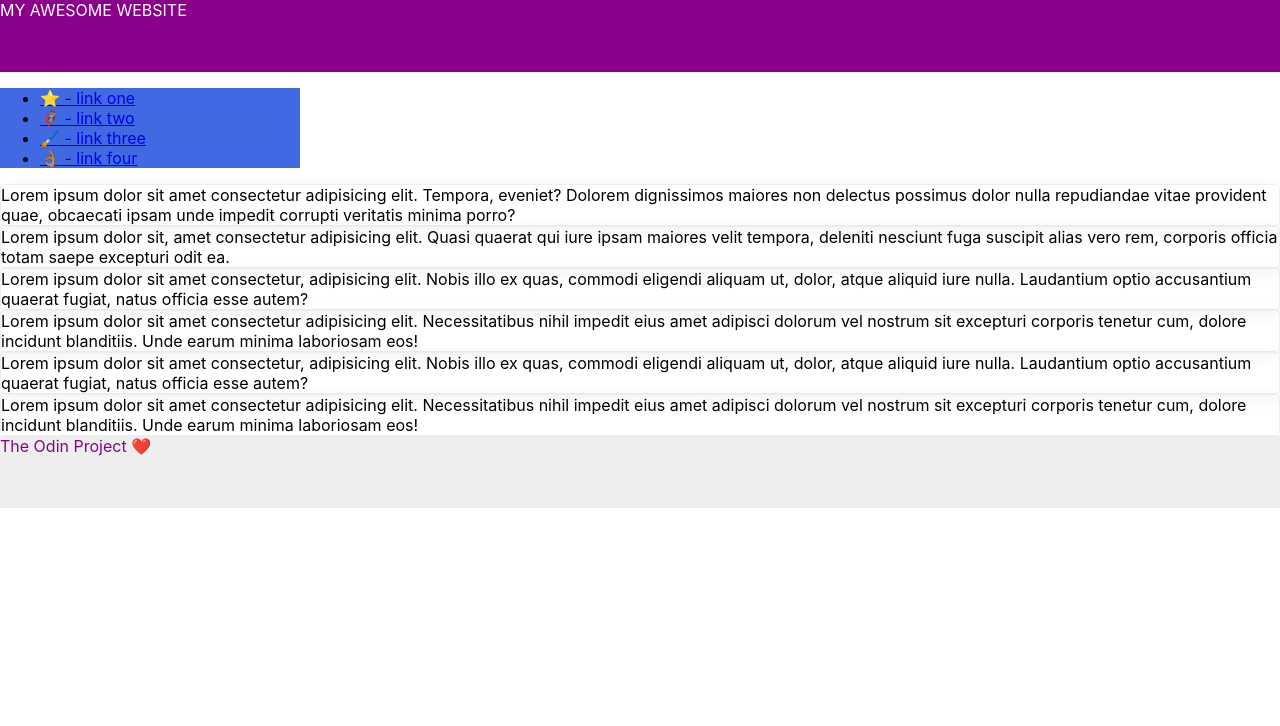
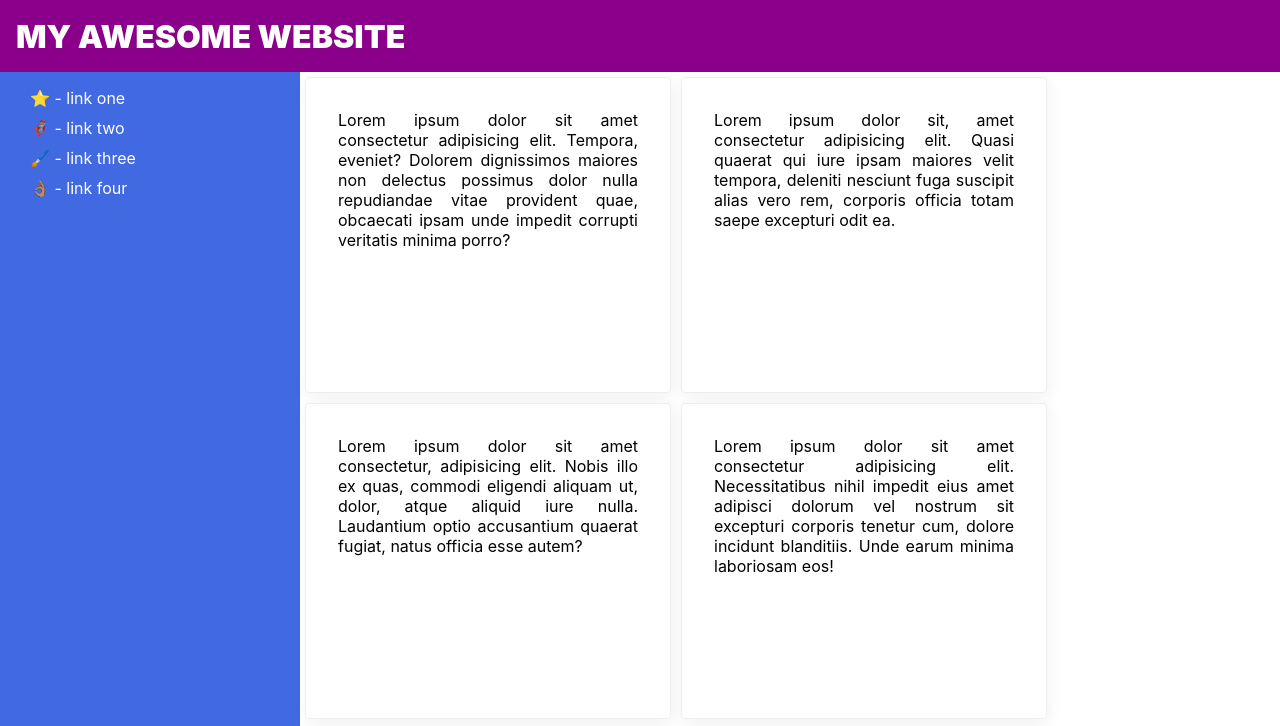
Before and after one commit to manuel7488navas/Code, a plain HTML site: page ODIN/flex/flex-layout-2/index.html in a window 1280 px wide. Shown: the top 726 px of the page. Drawn offline with Linux system fonts and the light colour scheme.

Commit message:
Ejercicio flex-layout-2, de flex, de The Odin Proyect realizado correctamente.

```diff
--- a/ODIN/flex/flex-layout-2/index.html
+++ b/ODIN/flex/flex-layout-2/index.html
@@ -8,9 +8,13 @@
     <link rel="stylesheet" href="style.css">
   </head>
   <body>
+
+
     <div class="header">
-      MY AWESOME WEBSITE
+      <div class="text">MY AWESOME WEBSITE</div>
     </div>
+
+    <div id="container">
 
       <div class="sidebar">
         <ul>
@@ -21,6 +25,8 @@
         </ul>
       </div>
 
+    <div class="card-container">
+
         <div class="card">Lorem ipsum dolor sit amet consectetur adipisicing elit. Tempora, eveniet? Dolorem dignissimos maiores non delectus possimus dolor nulla repudiandae vitae provident quae, obcaecati ipsam unde impedit corrupti veritatis minima porro?</div>
         <div class="card">Lorem ipsum dolor sit, amet consectetur adipisicing elit. Quasi quaerat qui iure ipsam maiores velit tempora, deleniti nesciunt fuga suscipit alias vero rem, corporis officia totam saepe excepturi odit ea.</div>
         <div class="card">Lorem ipsum dolor sit amet consectetur, adipisicing elit. Nobis illo ex quas, commodi eligendi aliquam ut, dolor, atque aliquid iure nulla. Laudantium optio accusantium quaerat fugiat, natus officia esse autem?</div>
@@ -28,6 +34,8 @@
         <div class="card">Lorem ipsum dolor sit amet consectetur, adipisicing elit. Nobis illo ex quas, commodi eligendi aliquam ut, dolor, atque aliquid iure nulla. Laudantium optio accusantium quaerat fugiat, natus officia esse autem?</div>
         <div class="card">Lorem ipsum dolor sit amet consectetur adipisicing elit. Necessitatibus nihil impedit eius amet adipisci dolorum vel nostrum sit excepturi corporis tenetur cum, dolore incidunt blanditiis. Unde earum minima laboriosam eos!</div>
 
+    </div>
+  </div>
   <div class="footer">
     The Odin Project ❤️
   </div>
--- a/ODIN/flex/flex-layout-2/style.css
+++ b/ODIN/flex/flex-layout-2/style.css
@@ -2,28 +2,105 @@ body {
     font-family: -apple-system, BlinkMacSystemFont, 'Segoe UI', Roboto, Oxygen, Ubuntu, Cantarell, 'Open Sans', 'Helvetica Neue', sans-serif;
     margin: 0;
     min-height: 100vh;
+
+
   }
 
   .header {
     height: 72px;
     background: darkmagenta;
     color: white;
+    font-size: 32px;
+    font-weight: 900;
+    display: flex;
+    align-items: center;
   }
 
-  .footer {
-    height: 72px;
-    background: #eee;
-    color: darkmagenta;
+  .text{
+    margin-left: 16px;
   }
 
+
+
+
+  #container{
+    display: flex;
+    flex:1;
+
+
+
+  }
+
+
+
+
+
   .sidebar {
-    width: 300px;
+    min-width: 300px;
     background: royalblue;
     box-sizing: border-box;
+
+
   }
+
+  ul{
+    list-style-type: none;
+
+
+
+  }
+
+  li{
+    margin: 10px;
+
+  }
+
+  a{
+    text-decoration: none;
+    color: white;
+    font-size: auto;
+    margin-left: -20px;
+
+
+
+  }
+
+
+
+
+
+
+
+
+
+
+  .card-container{
+    display: flex;
+    flex-wrap: wrap;
+
+  }
+
 
   .card {
     border: 1px solid #eee;
     box-shadow: 2px 4px 16px rgba(0,0,0,.06);
     border-radius: 4px;
+    justify-content: center;
+    align-items: center;
+    width: 300px;
+    height: 250px;
+    margin:5px;
+    padding: 32px;
+    text-align:justify;
   }
+
+  .footer {
+
+    width:100%;
+    height: 72px;
+    background: #eee;
+    color: darkmagenta;
+    display: flex;
+    justify-content: center;
+    align-items: center;
+  }
```
Lines whose indentation alone changed are shown as unchanged.
